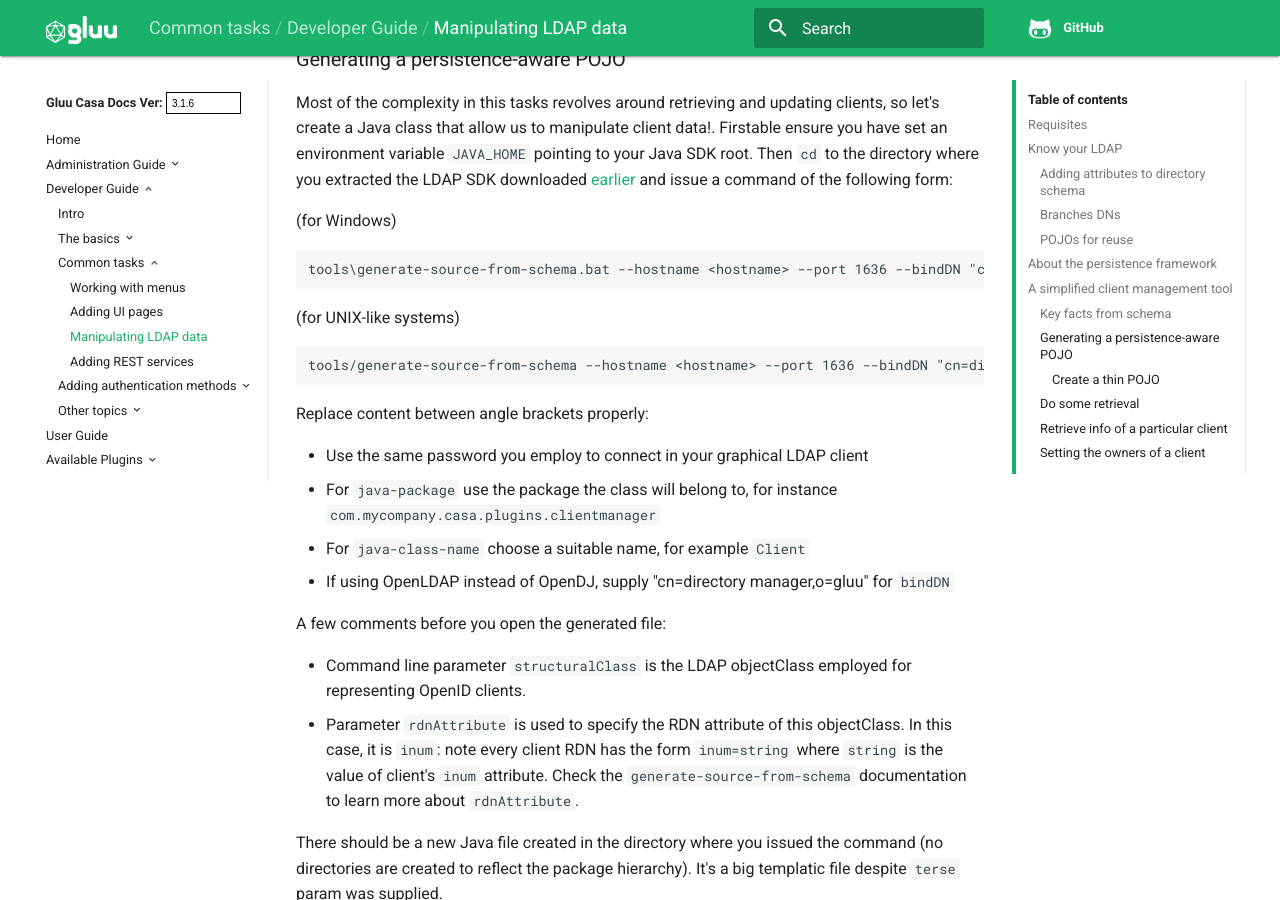
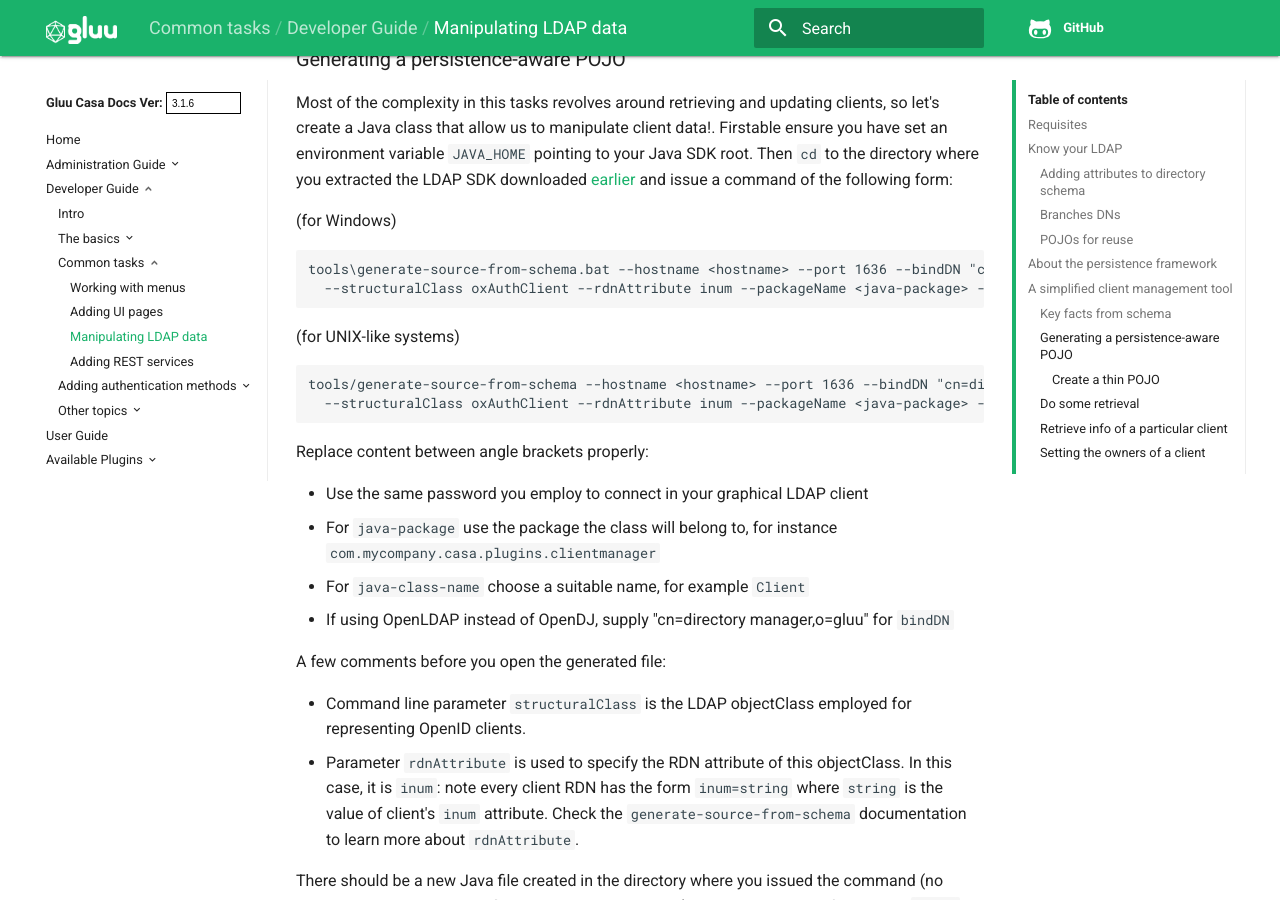
Before and after one commit to shmorri/docs-casa-prod, an MkDocs documentation site: the page built from docs/source/developer/ldap-data.md, in a window 1280 px wide and 900 px high, scrolled down 3391 px. Built offline with MkDocs 1.6.1, drawn with Linux system fonts in a browser that asks for light colours; old or Windows-style settings are respelled for this version of MkDocs; some of the changed text lies outside the part shown.

Commit message:
Fix markdown problems

````diff
--- a/docs/source/developer/ldap-data.md
+++ b/docs/source/developer/ldap-data.md
@@ -86,13 +86,15 @@ Most of the complexity in this tasks revolves around retrieving and updating cli
 (for Windows)
 
 ```
-tools\generate-source-from-schema.bat --hostname <hostname> --port 1636 --bindDN "cn=directory manager" --bindPassword <password> --structuralClass oxAuthClient --rdnAttribute inum --packageName <java-package> --className <java-class-name> --terse
+tools\generate-source-from-schema.bat --hostname <hostname> --port 1636 --bindDN "cn=directory manager" --bindPassword <password> \
+  --structuralClass oxAuthClient --rdnAttribute inum --packageName <java-package> --className <java-class-name> --terse
 ```
 
 (for UNIX-like systems)
 
 ```
-tools/generate-source-from-schema --hostname <hostname> --port 1636 --bindDN "cn=directory manager" --bindPassword <password> --structuralClass oxAuthClient --rdnAttribute inum --packageName <java-package> --className <java-class-name> --terse
+tools/generate-source-from-schema --hostname <hostname> --port 1636 --bindDN "cn=directory manager" --bindPassword <password> \
+  --structuralClass oxAuthClient --rdnAttribute inum --packageName <java-package> --className <java-class-name> --terse
 ```
 
 Replace content between angle brackets properly:
@@ -141,7 +143,8 @@ Here `ldapService` is the object you use to interface with Gluu LDAP (there is n
 **Test it!**: Override `start` method of your plugin class and instantiate `ClientService` in it, then call `getClients`. You can use a logging statement like the following to print the names of all Gluu Server clients registered so far:
 
 ```
-logger.info("{}", clientService.getClients().stream().map(Client::getDisplayName).collect(Collectors.toList()).toString())
+logger.info("{}", clientService.getClients().stream().map(Client::getDisplayName)
+    .collect(Collectors.toList()).toString())
 ```
 
 Compile, pack your plugin, and deploy it. You should be able to see the list printed in Casa log.
@@ -170,7 +173,8 @@ Since `find` method returns a `List`, in line 4 we try to retrieve just the firs
 **Test it!**: Add to your plugin's `start` method a call to `getClient` passing, for instance a harcoded `inum` value. You can print the client contents this way:
 
 ```
-logger.info("Client {} has owners {}", client.getDisplayName(), client.associatedPerson());
+logger.info("Client {} has owners {}",
+    client.getDisplayName(), client.associatedPerson());
 ```
 
 `generate-source-from-schema` tool generates code that returns `null` in the case of empty arrays, so `null` is what you will see in the log if the chosen client has no "owners" assigned yet. you may like adding the following method to `Client` class:
@@ -178,7 +182,8 @@ logger.info("Client {} has owners {}", client.getDisplayName(), client.associate
 ```
 public List<DN> getAssociatedPersonAsList() {
     return Utils.isEmpty(associatedPerson) ?
-              Collections.emptyList() : Arrays.asList(associatedPerson);
+              Collections.emptyList() :
+              Arrays.asList(associatedPerson);
 }
 ```
 
@@ -197,7 +202,8 @@ Assuming `client` variable represents the instance you want to assing owners to,
 ```
 //People to co-own this client
 Stream<User> owners = Stream.of(larry, moe, curly...
-DN[] peopleDNs = owners.map(User::getDn).collect(Collectors.toList()).toArray(new DN[0]);
+DN[] peopleDNs = owners.map(User::getDn).collect(Collectors.toList())
+                       .toArray(new DN[0]);
 client.setAssociatedPerson(peopleDNs);
 
 ldapService.modify(client, Client.class);
````
Also changed, not shown: docs/source/administration/admin-console.md (+1 -1 lines), docs/source/developer/writing-first.md (+1 -1 lines).
